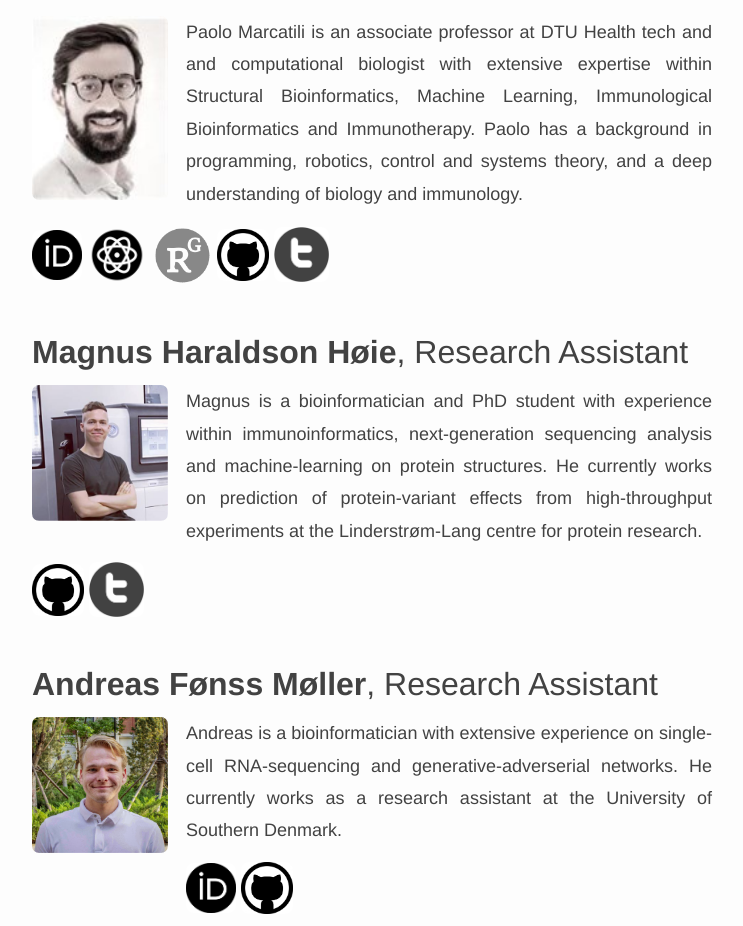
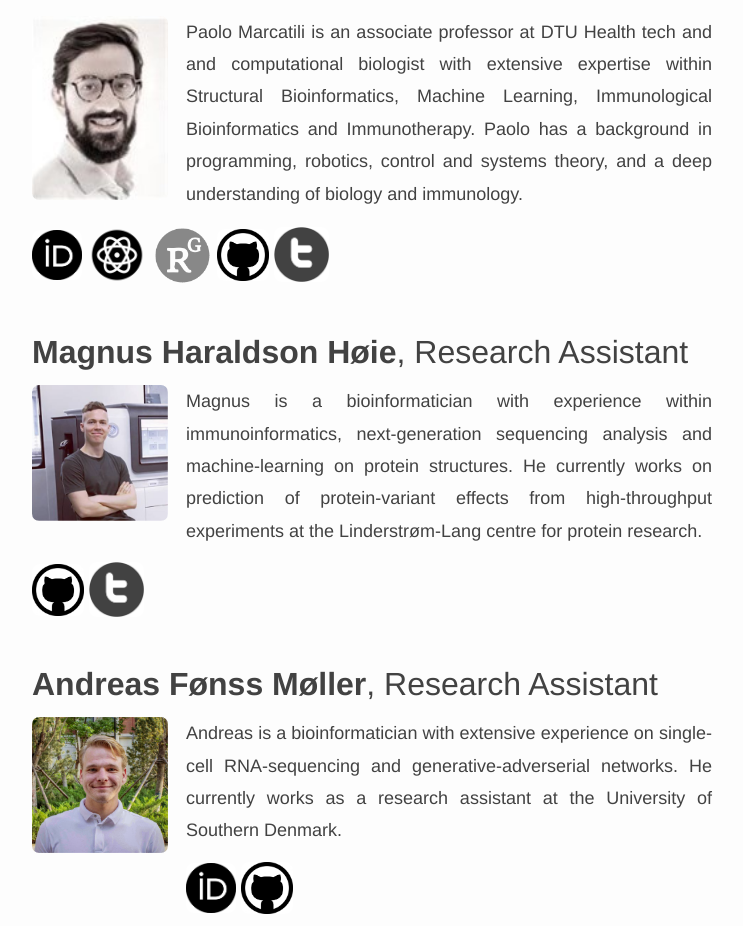
Before and after one commit to biodatascience101/BioDataScience101.github.io, a Jekyll site: the page built from _pages/about/index.md, in a window 1280 px wide. Shown: the part 823-1749 px from the top of the page, without its empty margins (268-1011 px from the left). Built offline with Jekyll 4.4.1, drawn with Linux system fonts in a browser that asks for light colours; nearby versions of some CDN libraries.

Commit message:
Update team.yml

```diff
--- a/_data/team.yml
+++ b/_data/team.yml
@@ -22,7 +22,7 @@
   github: https://github.com/Magnushhoie
   twitter: https://twitter.com/magnushoie
   bio: >
-    Magnus is a bioinformatician and PhD student with experience within immunoinformatics,
+    Magnus is a bioinformatician with experience within immunoinformatics,
     next-generation sequencing analysis and machine-learning on protein structures. He currently works on prediction of
     protein-variant effects from high-throughput experiments at the Linderstrøm-Lang centre for protein research.
 
```
